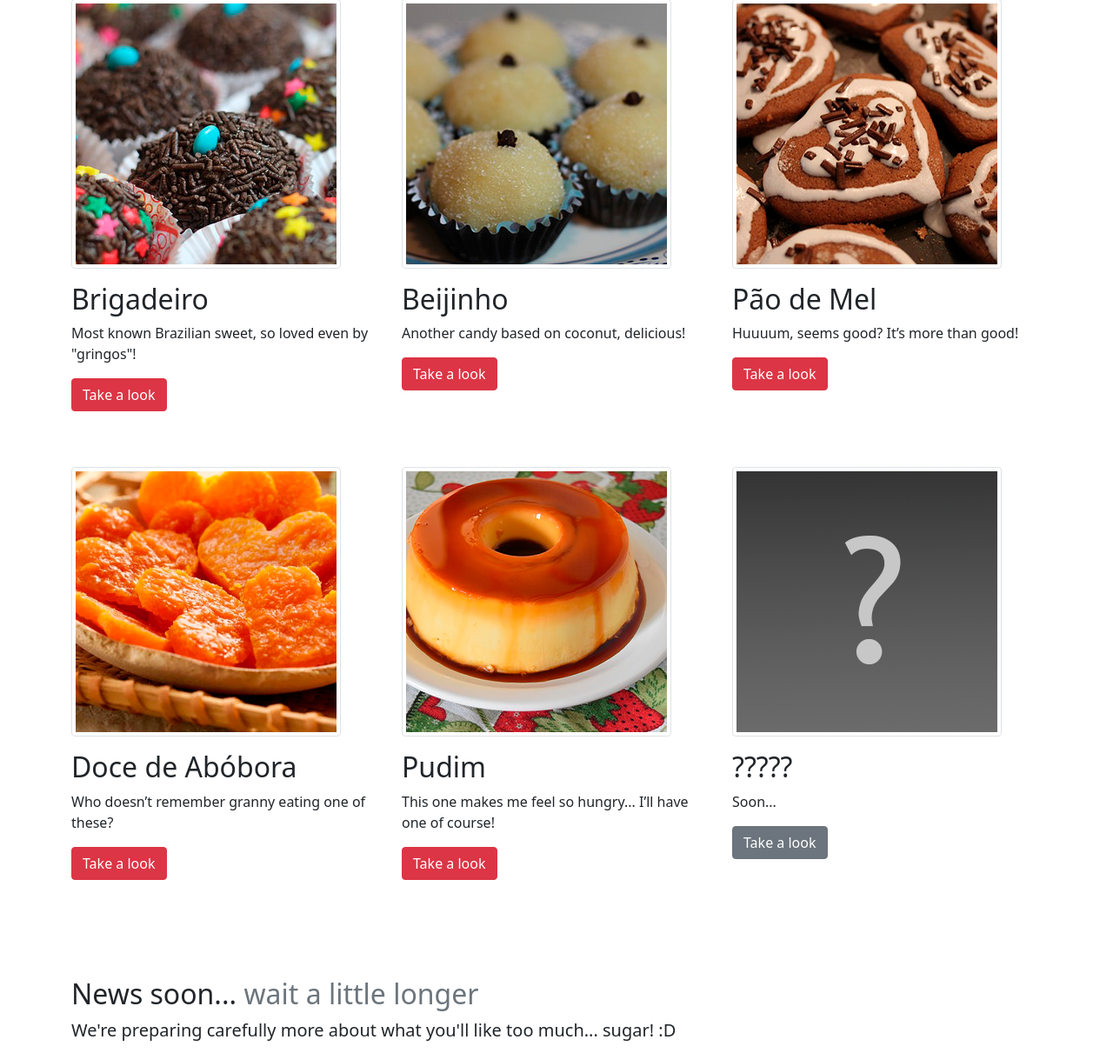
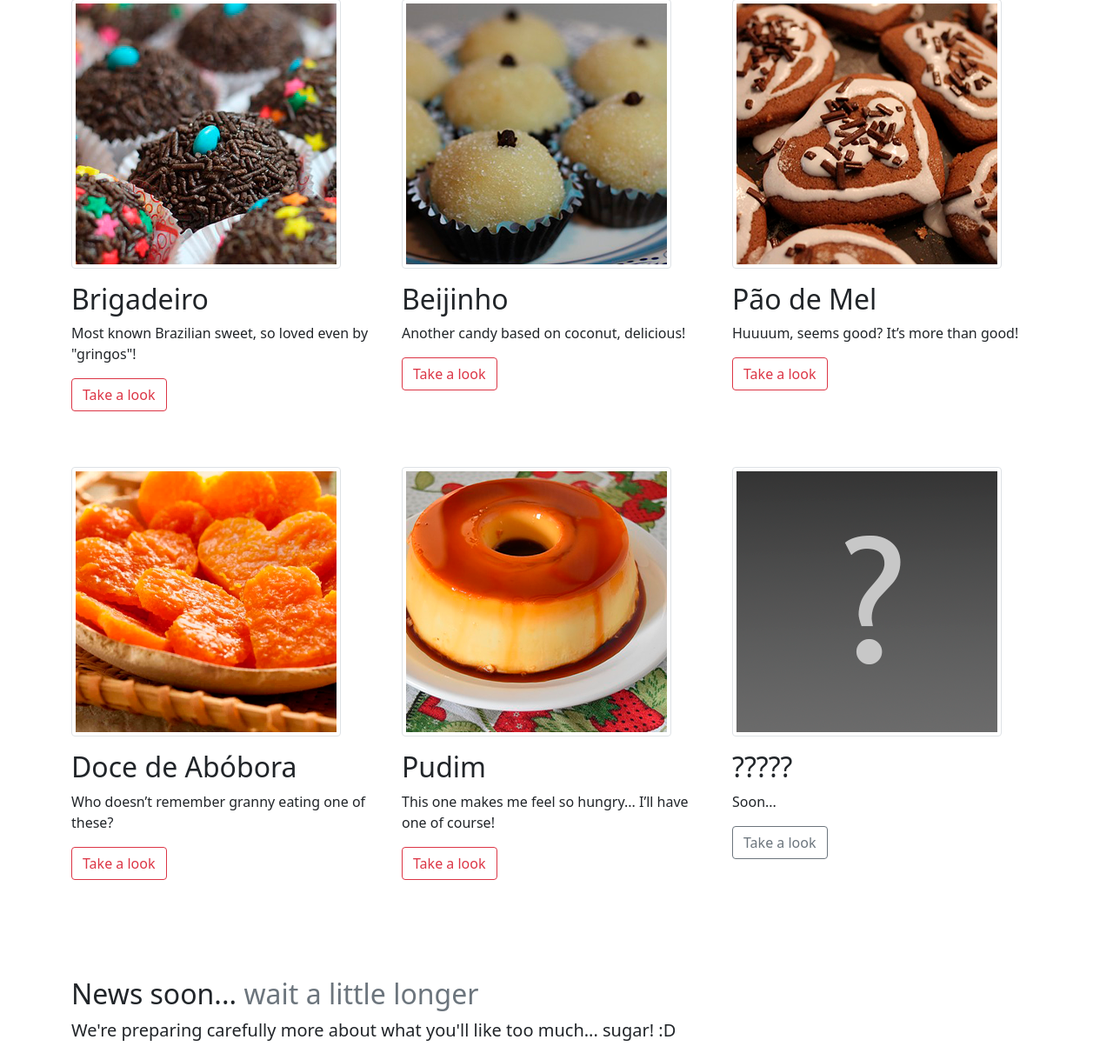
Before and after one commit to bastosgm/tia-joana-s-candy-store, a PHP site: page / in a window 1280 px wide; the page is wider, and only the part inside the window is pictured. Shown: the part 1262-2473 px from the top of that part at 87% size. Run offline with PHP 8.4, Linux system fonts and the light colour scheme.

Commit message:
editing some details and finishing prod1 page

```diff
--- a/pages/home.php
+++ b/pages/home.php
@@ -26,7 +26,7 @@
 
                 <h2 class="mt-3"><?php echo $arr['1']['name'] ?></h2>
                 <p><?php echo $arr['1']['description'] ?></p>
-                <p><a class="btn btn-danger" href="?i=product1">Take a look</a></p>
+                <p><a class="btn btn-outline-danger" href="?i=product1">Take a look</a></p>
             </div>
 
             <!-- candy 2-->
@@ -35,7 +35,7 @@
 
                 <h2 class="mt-3"><?php echo $arr['2']['name'] ?></h2>
                 <p><?php echo $arr['2']['description'] ?></p>
-                <p><a class="btn btn-danger" href="?i=product2">Take a look</a></p>
+                <p><a class="btn btn-outline-danger" href="?i=product2">Take a look</a></p>
             </div>
 
             <!-- candy 3-->
@@ -44,7 +44,7 @@
 
                 <h2 class="mt-3"><?php echo $arr['3']['name'] ?></h2>
                 <p><?php echo $arr['3']['description'] ?></p>
-                <p><a class="btn btn-danger" href="?i=product3">Take a look</a></p>
+                <p><a class="btn btn-outline-danger" href="?i=product3">Take a look</a></p>
             </div>
 
             <!-- candy 4 -->
@@ -53,7 +53,7 @@
 
                 <h2 class="mt-3"><?php echo $arr['4']['name'] ?></h2>
                 <p><?php echo $arr['4']['description'] ?></p>
-                <p><a class="btn btn-danger" href="?i=product4">Take a look</a></p>
+                <p><a class="btn btn-outline-danger" href="?i=product4">Take a look</a></p>
             </div>
 
             <!-- candy 5 -->
@@ -62,7 +62,7 @@
 
                 <h2 class="mt-3"><?php echo $arr['5']['name'] ?></h2>
                 <p><?php echo $arr['5']['description'] ?></p>
-                <p><a class="btn btn-danger" href="?i=product5">Take a look</a></p>
+                <p><a class="btn btn-outline-danger" href="?i=product5">Take a look</a></p>
             </div>
 
             <!-- candy 6 -->
@@ -71,7 +71,7 @@
 
                 <h2 class="mt-3"><?php echo $arr['6']['name'] ?></h2>
                 <p><?php echo $arr['6']['description'] ?></p>
-                <p><a class="btn btn-secondary" href="#" disabled>Take a look</a></p>
+                <p><a class="btn btn-outline-secondary" href="#" disabled>Take a look</a></p>
             </div>
         </div>
     </div>
```
Also changed, not shown: pages/product1.php (+6 -2 lines).
